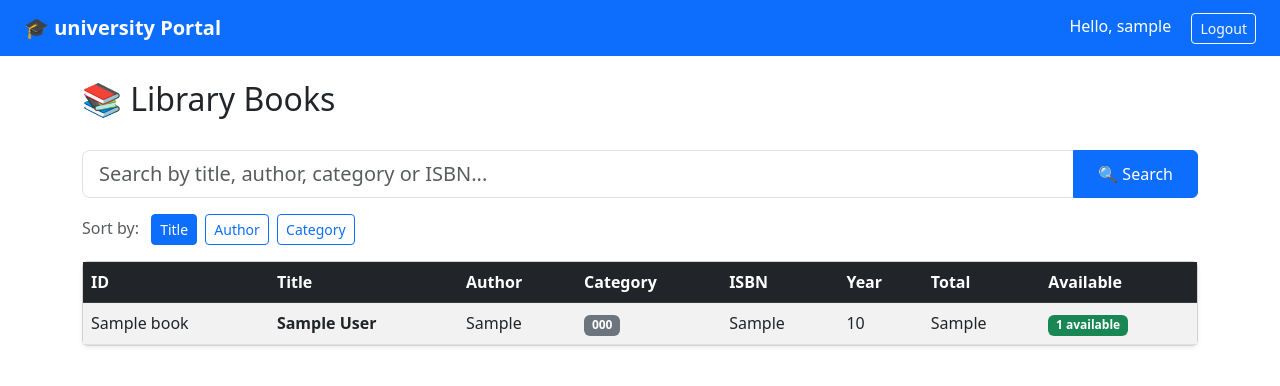
After one commit to ismailkhan1707/portal_DB, a Flask app: page /books in a window 1280 px wide. The commit adds this page. Shown: the top 386 px of the page. Run offline with Flask 3, Linux system fonts and the light colour scheme; the visitor is signed in with stand-in values (Sample User, id 1); tables that the repository leaves empty or names only in its code hold one stand-in row (values such as "Sample post"); some libraries are stand-ins or nearby versions.

Commit message:
added Librarian and books

```diff
--- a/app.py
+++ b/app.py
@@ -32,6 +32,16 @@ mysql = MySQL(app)
 
 bcrypt = Bcrypt(app)
 # Connects Bcrypt to the app
+
+# Helper functions to check who is logged in
+def is_student():
+    return 'user_id' in session and session['role'] == 'student'
+
+def is_faculty():
+    return 'user_id' in session and session['role'] == 'faculty'
+
+def is_librarian():
+    return 'user_id' in session and session['role'] == 'librarian'
 
 
 # ─────────────────────────────────────────────────────────────
@@ -157,34 +167,37 @@ def login():
     if request.method == 'POST':
         email    = request.form['email']
         password = request.form['password']
-        role     = request.form['role']  # Did they select Student or Faculty?
+        role     = request.form['role']
 
         cur = mysql.connection.cursor()
 
-        # Search the correct table based on role
+        # Query different table based on selected role
         if role == 'student':
             cur.execute("SELECT * FROM students WHERE email = %s", (email,))
+        elif role == 'faculty':
+            cur.execute("SELECT * FROM faculty WHERE email = %s", (email,))
+        elif role == 'librarian':
+            cur.execute("SELECT * FROM librarians WHERE email = %s", (email,))
         else:
-            cur.execute("SELECT * FROM faculty WHERE email = %s", (email,))
+            flash('Please select a valid role.', 'danger')
+            return render_template('login.html')
 
         user = cur.fetchone()
-        # fetchone() returns one row, or None if not found
-        # A student row looks like: (1, 'Ali Khan', 'ali@email.com', 'S001', 'hashedpw', 'CS', 3.8, ...)
         cur.close()
 
         if user and bcrypt.check_password_hash(user[4], password):
-            # user[4] is the password column (0=id, 1=name, 2=email, 3=student_id, 4=password)
-            # check_password_hash compares the typed password with the encrypted one
+            # Save login info in session
+            session['user_id']   = user[0]
+            session['user_name'] = user[1]
+            session['role']      = role
 
-            # Save user info in session (like giving them a login badge)
-            session['user_id']   = user[0]   # their database ID
-            session['user_name'] = user[1]   # their name
-            session['role']      = role       # 'student' or 'faculty'
-
+            # Send to correct dashboard
             if role == 'student':
                 return redirect(url_for('student_dashboard'))
-            else:
+            elif role == 'faculty':
                 return redirect(url_for('faculty_dashboard'))
+            elif role == 'librarian':
+                return redirect(url_for('librarian_dashboard'))
         else:
             flash('Invalid email or password.', 'danger')
 
@@ -239,6 +252,282 @@ def logout():
     flash('You have been logged out.', 'info')
     return redirect(url_for('login'))
 
+# ─────────────────────────────────────────────────────────────
+# ROUTE: Librarian Registration
+# ─────────────────────────────────────────────────────────────
+@app.route('/register/librarian', methods=['GET', 'POST'])
+def register_librarian():
+    if request.method == 'POST':
+        full_name    = request.form['full_name']
+        email        = request.form['email']
+        librarian_id = request.form['librarian_id']
+        password     = request.form['password']
+
+        # Validate fields
+        errors = []
+        if not full_name.strip():
+            errors.append('Full name is required.')
+        if not email.strip() or '@' not in email:
+            errors.append('Valid email is required.')
+        if not librarian_id.strip():
+            errors.append('Librarian ID is required.')
+        if not password or len(password) < 6:
+            errors.append('Password must be at least 6 characters.')
+
+        if errors:
+            for e in errors:
+                flash(e, 'danger')
+            return render_template('register_librarian.html')
+
+        hashed_pw = bcrypt.generate_password_hash(password).decode('utf-8')
+
+        cur = mysql.connection.cursor()
+        try:
+            cur.execute("""
+                INSERT INTO librarians (full_name, email, librarian_id, password)
+                VALUES (%s, %s, %s, %s)
+            """, (full_name, email, librarian_id, hashed_pw))
+            mysql.connection.commit()
+            flash('Librarian account created! Please log in.', 'success')
+            return redirect(url_for('login'))
+        except:
+            flash('Email or Librarian ID already exists.', 'danger')
+        finally:
+            cur.close()
+
+    return render_template('register_librarian.html')
+
+
+# ─────────────────────────────────────────────────────────────
+# ROUTE: Librarian Dashboard
+# ─────────────────────────────────────────────────────────────
+@app.route('/dashboard/librarian')
+def librarian_dashboard():
+    if not is_librarian():
+        flash('Please log in as a librarian.', 'danger')
+        return redirect(url_for('login'))
+
+    cur = mysql.connection.cursor()
+
+    # Fetch librarian info
+    cur.execute("SELECT * FROM librarians WHERE id = %s", (session['user_id'],))
+    librarian = cur.fetchone()
+
+    cur.close()
+
+    return render_template('librarian_dashboard.html', librarian=librarian)
+
+# ═════════════════════════════════════════════════════════════
+# STEP 2 — BOOK MANAGEMENT
+# ═════════════════════════════════════════════════════════════
+
+# ─────────────────────────────────────────────────────────────
+# ROUTE: View All Books + Search
+# ─────────────────────────────────────────────────────────────
+@app.route('/books')
+def view_books():
+    # Any logged in user can view books
+    if 'user_id' not in session:
+        flash('Please log in first.', 'danger')
+        return redirect(url_for('login'))
+
+    # Get search and sort values from the URL
+    # e.g. /books?search=python&sort=author
+    search = request.args.get('search', '')
+    sort   = request.args.get('sort', 'title')
+
+    # Only allow these columns for sorting (security)
+    if sort not in ['title', 'author', 'category']:
+        sort = 'title'
+
+    cur = mysql.connection.cursor()
+
+    if search:
+        # % means "anything" in SQL
+        # So %python% matches "Learn Python", "Python Basics" etc.
+        like  = f'%{search}%'
+        query = f"""
+            SELECT * FROM books
+            WHERE title LIKE %s
+               OR author LIKE %s
+               OR category LIKE %s
+               OR isbn LIKE %s
+            ORDER BY {sort}
+        """
+        cur.execute(query, (like, like, like, like))
+    else:
+        cur.execute(f"SELECT * FROM books ORDER BY {sort}")
+
+    books = cur.fetchall()
+    cur.close()
+
+    return render_template('books.html', books=books, search=search, sort=sort)
+
+
+# ─────────────────────────────────────────────────────────────
+# ROUTE: Add Book
+# ─────────────────────────────────────────────────────────────
+@app.route('/books/add', methods=['GET', 'POST'])
+def add_book():
+    # Only librarians can add books
+    if not is_librarian():
+        flash('Only librarians can add books.', 'danger')
+        return redirect(url_for('view_books'))
+
+    if request.method == 'POST':
+        title     = request.form['title'].strip()
+        author    = request.form['author'].strip()
+        category  = request.form['category'].strip()
+        isbn      = request.form['isbn'].strip()
+        publisher = request.form['publisher'].strip()
+        year      = request.form['year'].strip()
+        quantity  = request.form['quantity'].strip()
+
+        # ── Validation ───────────────────────────────────────
+        errors = []
+
+        if not title:
+            errors.append('Book title is required.')
+        if not author:
+            errors.append('Author name is required.')
+        if year and (not year.isdigit() or not (1000 <= int(year) <= 2100)):
+            errors.append('Please enter a valid year (e.g. 2023).')
+        if not quantity or not quantity.isdigit() or int(quantity) < 1:
+            errors.append('Quantity must be at least 1.')
+
+        if errors:
+            for e in errors:
+                flash(e, 'danger')
+            # Send form data back so user doesn't retype everything
+            return render_template('add_book.html', form_data=request.form)
+        # ─────────────────────────────────────────────────────
+
+        year     = int(year) if year else None
+        quantity = int(quantity)
+
+        cur = mysql.connection.cursor()
+        try:
+            cur.execute("""
+                INSERT INTO books
+                    (title, author, category, isbn, publisher, year, quantity, available)
+                VALUES (%s, %s, %s, %s, %s, %s, %s, %s)
+            """, (title, author, category, isbn, publisher, year, quantity, quantity))
+            # available = quantity when first added
+            # because all copies are available at the start
+            mysql.connection.commit()
+            flash(f'Book "{title}" added successfully!', 'success')
+            return redirect(url_for('view_books'))
+        except:
+            flash('A book with this ISBN already exists.', 'danger')
+            return render_template('add_book.html', form_data=request.form)
+        finally:
+            cur.close()
+
+    return render_template('add_book.html', form_data={})
+
+
+# ─────────────────────────────────────────────────────────────
+# ROUTE: Edit Book
+# ─────────────────────────────────────────────────────────────
+@app.route('/books/edit/<int:book_id>', methods=['GET', 'POST'])
+def edit_book(book_id):
+    if not is_librarian():
+        flash('Only librarians can edit books.', 'danger')
+        return redirect(url_for('view_books'))
+
+    cur = mysql.connection.cursor()
+
+    if request.method == 'POST':
+        title     = request.form['title'].strip()
+        author    = request.form['author'].strip()
+        category  = request.form['category'].strip()
+        publisher = request.form['publisher'].strip()
+        year      = request.form['year'].strip()
+        quantity  = request.form['quantity'].strip()
+
+        # Validation
+        errors = []
+        if not title:
+            errors.append('Book title is required.')
+        if not author:
+            errors.append('Author name is required.')
+        if year and (not year.isdigit() or not (1000 <= int(year) <= 2100)):
+            errors.append('Please enter a valid year.')
+        if not quantity or not quantity.isdigit() or int(quantity) < 1:
+            errors.append('Quantity must be at least 1.')
+
+        if errors:
+            for e in errors:
+                flash(e, 'danger')
+            cur.execute("SELECT * FROM books WHERE book_id = %s", (book_id,))
+            book = cur.fetchone()
+            cur.close()
+            return render_template('edit_book.html', book=book)
+
+        year     = int(year) if year else None
+        quantity = int(quantity)
+
+        try:
+            cur.execute("""
+                UPDATE books
+                SET title=%s, author=%s, category=%s,
+                    publisher=%s, year=%s, quantity=%s
+                WHERE book_id=%s
+            """, (title, author, category, publisher, year, quantity, book_id))
+            mysql.connection.commit()
+            flash('Book updated successfully!', 'success')
+            return redirect(url_for('view_books'))
+        except:
+            flash('Error updating book.', 'danger')
+        finally:
+            cur.close()
+
+    else:
+        # GET — load current book data into the form
+        cur.execute("SELECT * FROM books WHERE book_id = %s", (book_id,))
+        book = cur.fetchone()
+        cur.close()
+
+        if not book:
+            flash('Book not found.', 'danger')
+            return redirect(url_for('view_books'))
+
+        return render_template('edit_book.html', book=book)
+
+
+# ─────────────────────────────────────────────────────────────
+# ROUTE: Delete Book
+# ─────────────────────────────────────────────────────────────
+@app.route('/books/delete/<int:book_id>', methods=['GET', 'POST'])
+def delete_book(book_id):
+    if not is_librarian():
+        flash('Only librarians can delete books.', 'danger')
+        return redirect(url_for('view_books'))
+
+    cur = mysql.connection.cursor()
+
+    if request.method == 'POST':
+        try:
+            cur.execute("DELETE FROM books WHERE book_id = %s", (book_id,))
+            mysql.connection.commit()
+            flash('Book deleted successfully.', 'success')
+        except:
+            flash('Cannot delete — this book has issue records attached.', 'danger')
+        finally:
+            cur.close()
+        return redirect(url_for('view_books'))
+
+    else:
+        # GET — show confirmation page first
+        cur.execute("SELECT * FROM books WHERE book_id = %s", (book_id,))
+        book = cur.fetchone()
+        cur.close()
+
+        if not book:
+            flash('Book not found.', 'danger')
+            return redirect(url_for('view_books'))
+
+        return render_template('delete_book.html', book=book)
 
 # ─────────────────────────────────────────────────────────────
 # START THE APP
--- /dev/null
+++ b/templates/books.html
@@ -0,0 +1,113 @@
+{% extends 'base.html' %}
+{% block content %}
+
+<div class="d-flex justify-content-between align-items-center mb-4">
+    <h2>📚 Library Books</h2>
+    {% if session.role == 'librarian' %}
+        <a href="/books/add" class="btn btn-success">➕ Add New Book</a>
+    {% endif %}
+</div>
+
+<!-- Search Bar -->
+<form method="GET" action="/books" class="mb-3">
+    <div class="input-group">
+        <input type="text" name="search" class="form-control form-control-lg"
+               placeholder="Search by title, author, category or ISBN..."
+               value="{{ search }}">
+        <button type="submit" class="btn btn-primary px-4">🔍 Search</button>
+        {% if search %}
+            <a href="/books" class="btn btn-outline-secondary">✕ Clear</a>
+        {% endif %}
+    </div>
+</form>
+
+<!-- Sort Buttons -->
+<div class="mb-3">
+    <span class="text-muted me-2">Sort by:</span>
+    <a href="/books?sort=title{% if search %}&search={{ search }}{% endif %}"
+       class="btn btn-sm {% if sort == 'title' %}btn-primary{% else %}btn-outline-primary{% endif %} me-1">
+       Title
+    </a>
+    <a href="/books?sort=author{% if search %}&search={{ search }}{% endif %}"
+       class="btn btn-sm {% if sort == 'author' %}btn-primary{% else %}btn-outline-primary{% endif %} me-1">
+       Author
+    </a>
+    <a href="/books?sort=category{% if search %}&search={{ search }}{% endif %}"
+       class="btn btn-sm {% if sort == 'category' %}btn-primary{% else %}btn-outline-primary{% endif %}">
+       Category
+    </a>
+</div>
+
+<!-- Search result count -->
+{% if search %}
+    <p class="text-muted">
+        Found <strong>{{ books|length }}</strong> result(s) for
+        "<strong>{{ search }}</strong>"
+    </p>
+{% endif %}
+
+<!-- Books Table -->
+<div class="card shadow-sm">
+  <div class="card-body p-0">
+    <table class="table table-striped table-hover mb-0">
+      <thead class="table-dark">
+        <tr>
+          <th>ID</th>
+          <th>Title</th>
+          <th>Author</th>
+          <th>Category</th>
+          <th>ISBN</th>
+          <th>Year</th>
+          <th>Total</th>
+          <th>Available</th>
+          {% if session.role == 'librarian' %}
+          <th>Actions</th>
+          {% endif %}
+        </tr>
+      </thead>
+      <tbody>
+        {% for book in books %}
+        <tr>
+          <!-- book tuple:
+          [0]=book_id [1]=title  [2]=author   [3]=category
+          [4]=isbn    [5]=publisher [6]=year   [7]=quantity
+          [8]=available [9]=created_at -->
+          <td>{{ book[0] }}</td>
+          <td><strong>{{ book[1] }}</strong></td>
+          <td>{{ book[2] }}</td>
+          <td><span class="badge bg-secondary">{{ book[3] or '—' }}</span></td>
+          <td>{{ book[4] or '—' }}</td>
+          <td>{{ book[6] or '—' }}</td>
+          <td>{{ book[7] }}</td>
+          <td>
+            {% if book[8] > 0 %}
+              <span class="badge bg-success">{{ book[8] }} available</span>
+            {% else %}
+              <span class="badge bg-danger">Not available</span>
+            {% endif %}
+          </td>
+          {% if session.role == 'librarian' %}
+          <td>
+            <a href="/books/edit/{{ book[0] }}"
+               class="btn btn-sm btn-warning me-1">✏️ Edit</a>
+            <a href="/books/delete/{{ book[0] }}"
+               class="btn btn-sm btn-danger">🗑️ Delete</a>
+          </td>
+          {% endif %}
+        </tr>
+        {% else %}
+        <tr>
+          <td colspan="9" class="text-center text-muted py-4">
+            No books found.
+            {% if session.role == 'librarian' %}
+              <a href="/books/add">Add the first one!</a>
+            {% endif %}
+          </td>
+        </tr>
+        {% endfor %}
+      </tbody>
+    </table>
+  </div>
+</div>
+
+{% endblock %}
--- a/templates/faculty_dashboard.html
+++ b/templates/faculty_dashboard.html
@@ -48,4 +48,8 @@
   </div>
 </div>
 
+<div class="mt-4">
+    <a href="/books" class="btn btn-primary">📚 Browse Library Books</a>
+</div>
+
 {% endblock %}
--- a/templates/index.html
+++ b/templates/index.html
@@ -10,6 +10,7 @@
         <a href="/login" class="btn btn-primary btn-lg me-3">Login</a>
         <a href="/register/student" class="btn btn-outline-primary btn-lg me-3">Student Register</a>
         <a href="/register/faculty" class="btn btn-outline-secondary btn-lg">Faculty Register</a>
+        <a href="/register/librarian" class="btn btn-outline-info btn-lg">Librarian Register</a>
     </div>
 </div>
 
--- a/templates/student_dashboard.html
+++ b/templates/student_dashboard.html
@@ -57,4 +57,8 @@
   </div>
 </div>
 
+<div class="mt-4">
+    <a href="/books" class="btn btn-primary">📚 Browse Library Books</a>
+</div>
+
 {% endblock %}
```
Also changed, not shown: templates/add_book.html (added, +81 -0 lines), templates/delete_book.html (added, +41 -0 lines), templates/edit_book.html (added, +72 -0 lines), templates/librarian_dashboard.html (added, +26 -0 lines), templates/login.html (+4 -3 lines), templates/register_librarian.html (added, +50 -0 lines).
